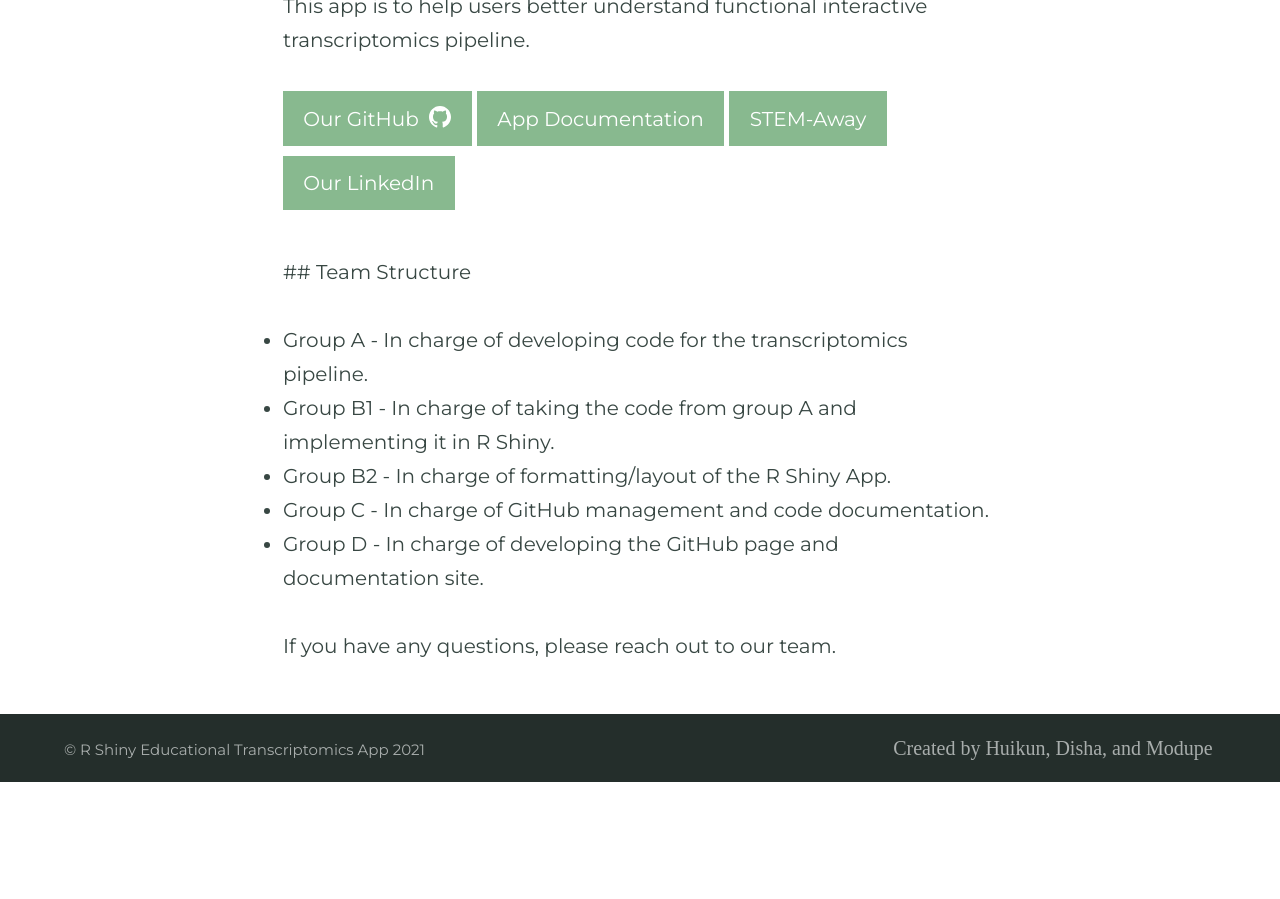
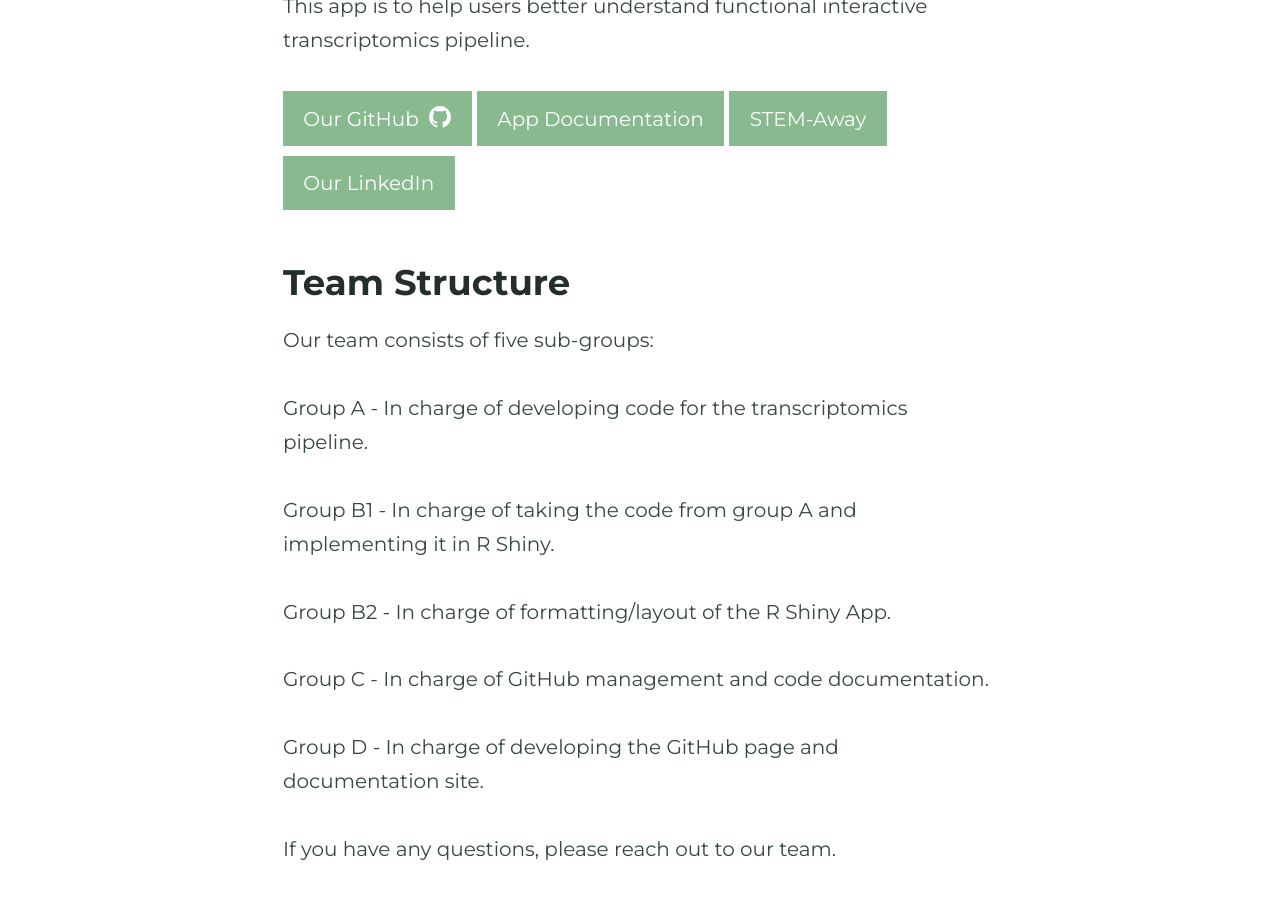
Before and after one commit to BI-STEM-Away/sMAP_dev, a Jekyll site: the page built from index.md, in a window 1280 px wide and 900 px high, scrolled down 539 px. Built offline with Jekyll 4.4.1, drawn with Linux system fonts in a browser that asks for light colours; before the commit the page ends 1321 px from its top, so only the background shows below that.

Commit message:
Update index.md

```diff
--- a/index.md
+++ b/index.md
@@ -11,15 +11,18 @@ This app is to help users better understand functional interactive transcriptomi
 
 {% include button.html text="Our GitHub" icon="github" link="https://github.com/BI-STEM-Away/shiny_app_dev" color="#88B98F" %} {% include button.html text="App Documentation" link="" color="#88B98F" %} {% include button.html text="STEM-Away"  link="https://stemaway.com/" color="#88B98F" %} {% include button.html text="Our LinkedIn" link="https://www.linkedin.com/company/stemaway/" color="#88B98F" %}
 
- ## Team Structure
-- Group A - In charge of developing code for the transcriptomics pipeline.
+## Team Structure
 
-- Group B1 - In charge of taking the code from group A and implementing it in R Shiny.
+Our team consists of five sub-groups:
 
-- Group B2 - In charge of formatting/layout of the R Shiny App.
+Group A - In charge of developing code for the transcriptomics pipeline.
 
-- Group C - In charge of GitHub management and code documentation.
+Group B1 - In charge of taking the code from group A and implementing it in R Shiny.
 
-- Group D - In charge of developing the GitHub page and documentation site.
+Group B2 - In charge of formatting/layout of the R Shiny App.
+
+Group C - In charge of GitHub management and code documentation.
+
+Group D - In charge of developing the GitHub page and documentation site.
 
 If you have any questions, please reach out to our team.
```
